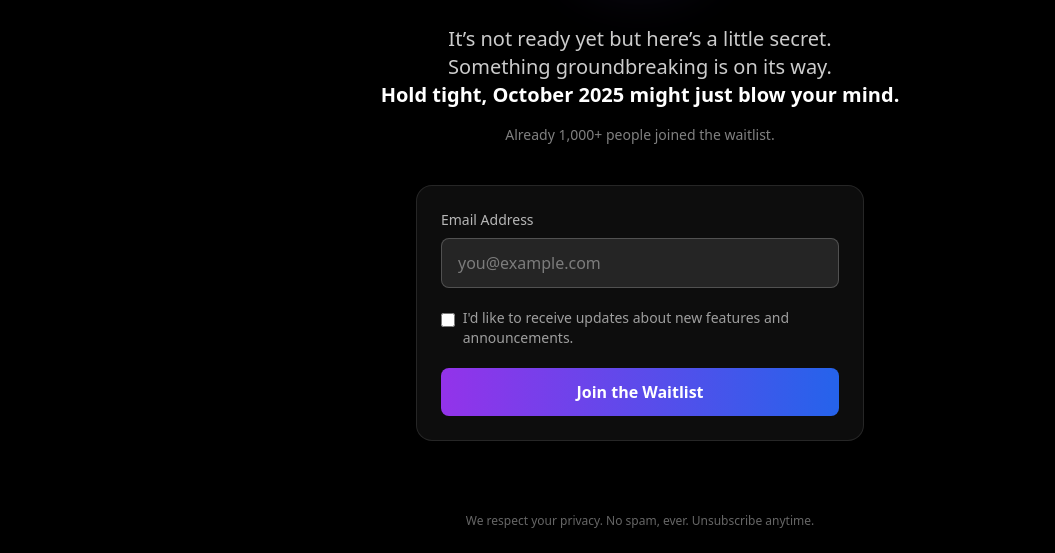
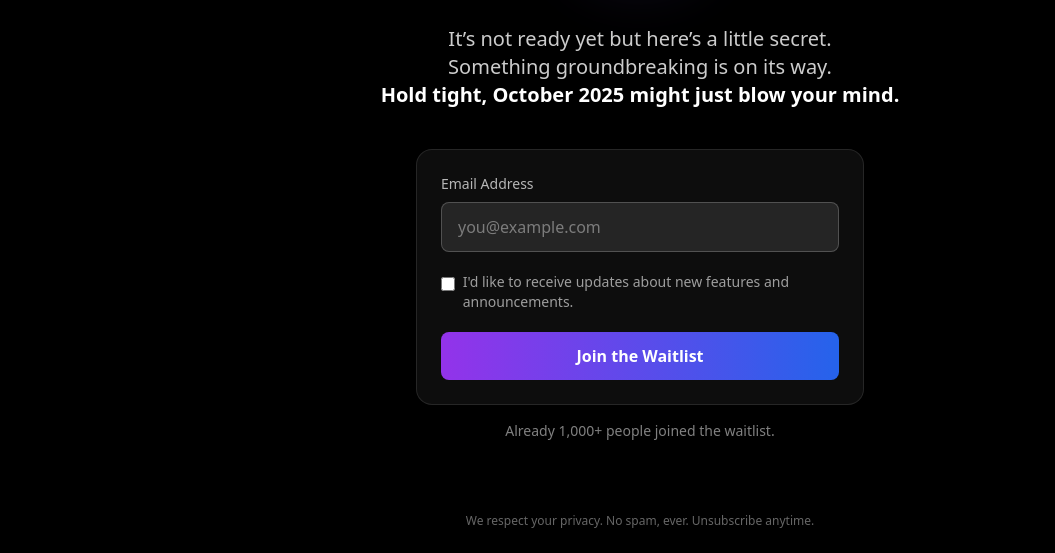
Before and after one commit to illentra/waitlist-site, a website: page frontend/index.html in a window 1280 px wide. Shown: the part 247-800 px from the top of the page, without its empty margins (0-1055 px from the left). Drawn offline with nearby package versions, Linux system fonts and the light colour scheme; no server answers.

Commit message:
stat pos update

```diff
--- a/frontend/index.html
+++ b/frontend/index.html
@@ -61,10 +61,7 @@
       <span class="text-white font-semibold"
         >Hold tight, October 2025 might just blow your mind.</span
       ><br />
-      <span class="block mt-4 text-sm text-white/50">
-        Already <span id="waitlistCount">1,000+</span> people joined the
-        waitlist.
-      </span>
+
     </div>
 
     <!-- Waitlist Form -->
@@ -129,6 +126,11 @@
       </button>
     </form>
 
+    <span class="block mt-4 text-sm text-white/50">
+      Already <span id="waitlistCount">500+</span> people joined the
+      waitlist.
+    </span>
+
     <!-- Success Message -->
     <div
       id="successMessage"
```
